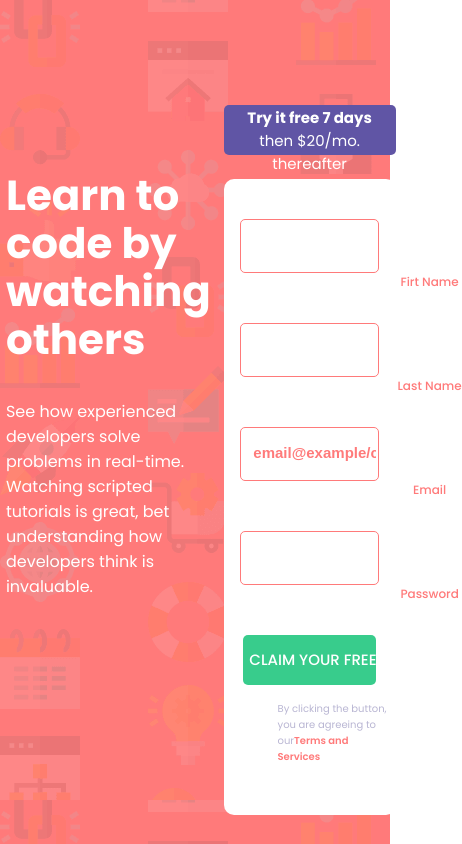
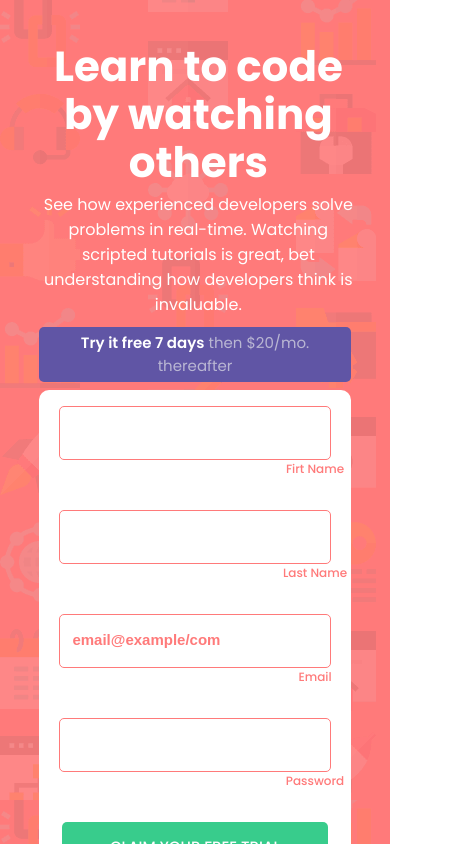
Before and after one commit to KlausMachado/formReact, a React (Create React App) app: page / in a window 390 px wide. Shown: the top 844 px of the page, 462 px wide, since content can reach past the window. Built offline with nearby package versions, Linux system fonts and the light colour scheme.

Commit message:
updates media queries

```diff
--- a/public/index.html
+++ b/public/index.html
@@ -43,7 +43,7 @@
       To create a production bundle, use `npm run build` or `yarn build`.
     -->
     <footer>
-      <p class="attribution">
+      <p class="attribution" style="font-size: 10px;">
         Challenge by <a href="https://www.frontendmentor.io?ref=challenge" target="_blank">Frontend Mentor</a>.
         Coded by <a href="#">Your Name Here</a>.
       </p>
--- a/src/component/Text.js
+++ b/src/component/Text.js
@@ -5,7 +5,7 @@ export const Text = () => {
     <>
       <Div>
         <H1>Learn to code by watching others</H1>
-        <p>
+        <p style={{ margin: "0" }}>
           See how experienced developers solve problems in real-time. Watching
           scripted tutorials is great, bet understanding how developers think is
           invaluable.
@@ -24,8 +24,22 @@ const Div = styled.div`
   padding-left: 5%;
   margin-right: 0.8rem;
   color: #fff;
+  @media (max-width: 780px) {
+    width: 50vw;
+    heigth: 40vh;
+    padding-top: 2%;
+    margin-bottom: 10px;
+  }
+
+  @media (max-width: 425px) {
+    width: 80vw;
+    text-align: center;
+  }
 `;
 const H1 = styled.h1`
   font-size: 42px;
   line-height: 3rem;
+  @media (max-width: 780px) {
+    margin-bottom: 5px;
+  }
 `;
--- a/src/component/form.js
+++ b/src/component/form.js
@@ -5,8 +5,10 @@ export const Form = () => {
     <>
       <Div>
         <Button>
-          <span style={{ fontWeight: "bold" }}>Try it free 7 days</span> then
-          $20/mo. thereafter
+          <span style={{ fontWeight: "600", color: "#fff" }}>
+            Try it free 7 days
+          </span>{" "}
+          then $20/mo. thereafter
         </Button>
 
         <FormStyle action="">
@@ -16,7 +18,12 @@ export const Form = () => {
           <Input type="text" name="lastName" id="lastName" />
           <Label htmlFor="lastName">Last Name</Label>
 
-          <Input type="email" name="email" id="email" placeholder="email@example/com"/>
+          <Input
+            type="email"
+            name="email"
+            id="email"
+            placeholder="email@example/com"
+          />
           <Label htmlFor="email">Email</Label>
 
           <Input type="password" name="password" id="password" />
@@ -41,6 +48,16 @@ const Div = styled.div`
   align-itens: center;
   justify-content: center;
   flex-direction: column;
+  @media (max-width: 780px) {
+    width: 50vw;
+    margin-top: 0;
+    margin-bottom: 50px;
+  }
+  @media (max-width: 425px) {
+    width: 80vw;
+    margin-top: 0;
+    margin-bottom: 50px;
+  }
 `;
 
 const FormStyle = styled.form`
@@ -53,6 +70,14 @@ const FormStyle = styled.form`
   flex-direction: column;
   width: 40vw;
   border-radius: 10px;
+  @media (max-width: 780px) {
+    width: 50vw;
+    padding: 1rem 0;
+    margin-top: 0.5rem;
+  }
+  @media (max-width: 425px) {
+    width: 80vw;
+  }
 `;
 
 const Input = styled.input`
@@ -105,11 +130,11 @@ const A = styled.a`
 `;
 
 const Button = styled.button`
-  height: 50px;
+  height: 55px;
   border-radius: 5px;
   border: none;
   background: hsl(248, 32%, 49%);
-  color: #fff;
+  color: hsl(246, 25%, 77%);
   font-size: 15px;
   font-family: "Poppins", sans-serif;
   font-weight: 400;
--- a/src/component/renderForm.js
+++ b/src/component/renderForm.js
@@ -22,5 +22,13 @@ const Section = styled.section`
   background-image: url(${img});
   background-color: hsl(0, 100%, 74%);
   padding: 5rem;
-  height: 90vh;
+  height: 100%;
+
+  @media (max-width: 780px) {
+    flex-wrap: wrap;
+    background-color: hsl(0, 100%, 74%);
+    width: 100vw;
+    heigth: 100%;
+    padding: 0;
+  }
 `;
```
